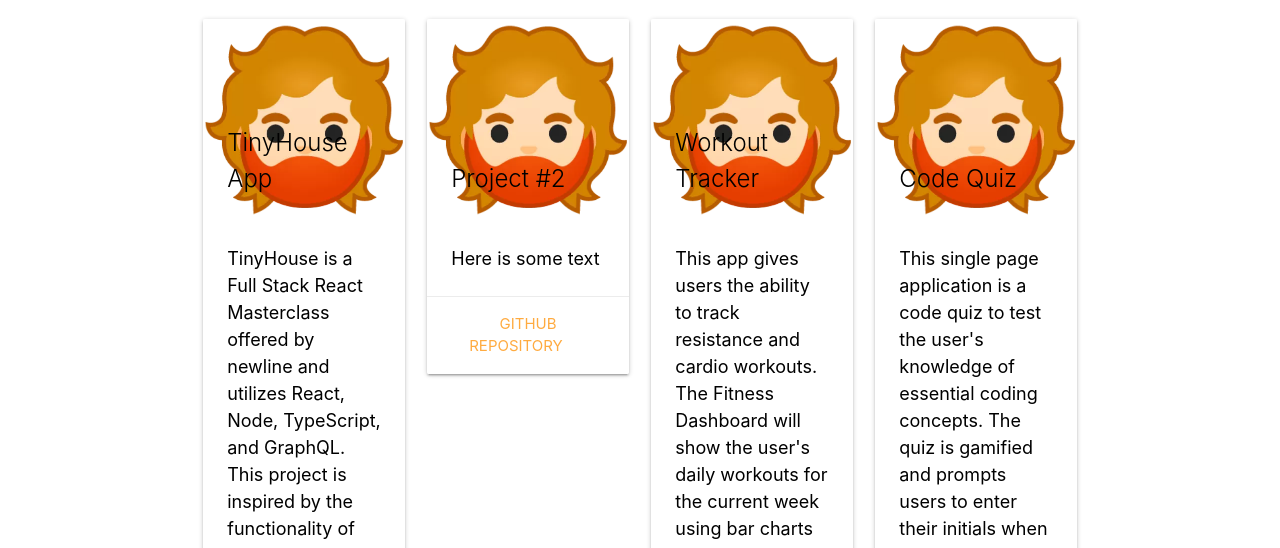
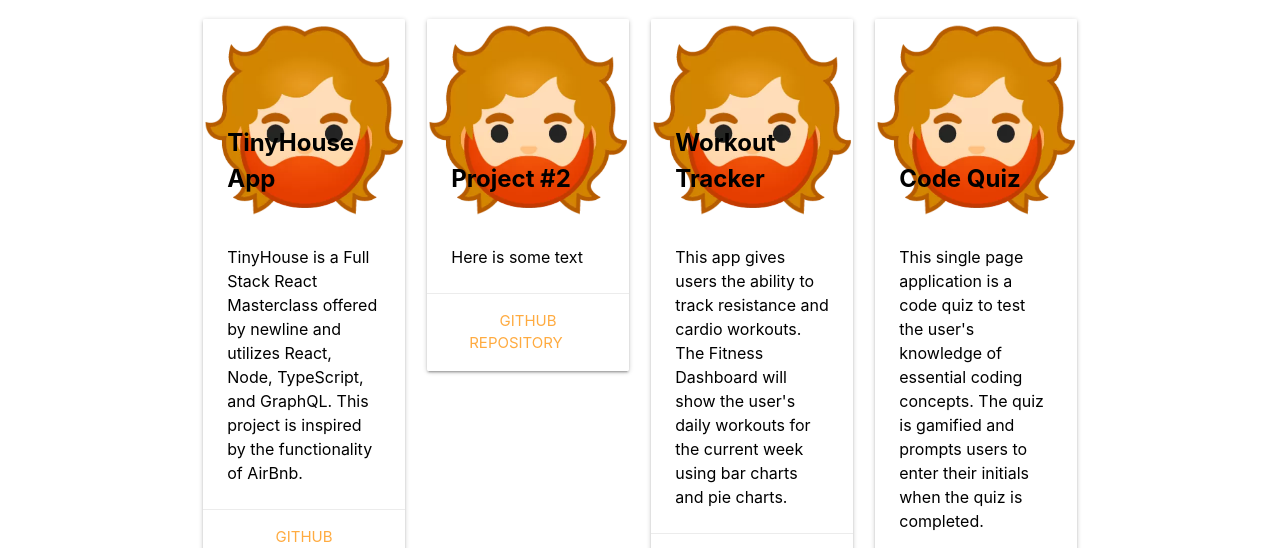
Before and after one commit to wilbur125/portfolio, a plain HTML site: page portfolio.html in a window 1280 px wide. Shown: the part 243-791 px from the top of the page. Drawn offline with nearby package versions, Linux system fonts and the light colour scheme.

Commit message:
Added bold style attribute to portfolio card headings and medium font size to portfolio card descriptions

```diff
--- a/css/style.css
+++ b/css/style.css
@@ -26,6 +26,14 @@ p {
   font-size: large;
 }
 
+#portfolio-card__heading {
+ font-weight: bold;
+}
+
+#portfolio-card__description {
+  font-size: medium;
+}
+
 .breadcrumb:before {
   color: #1976d2;
 }
```
